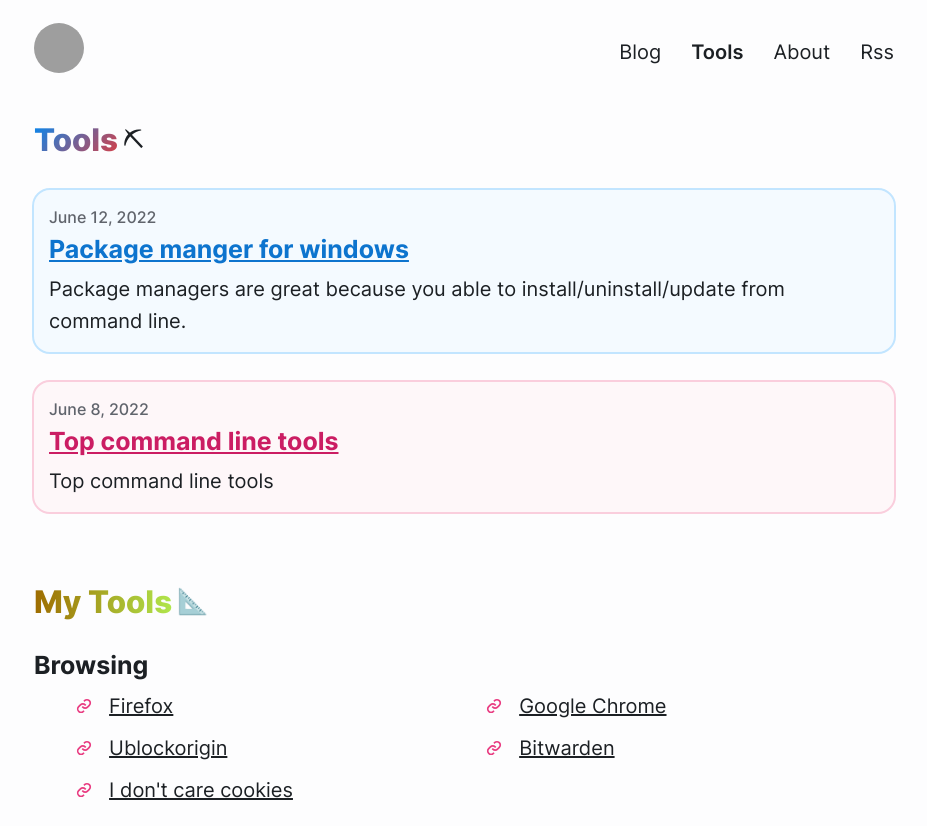
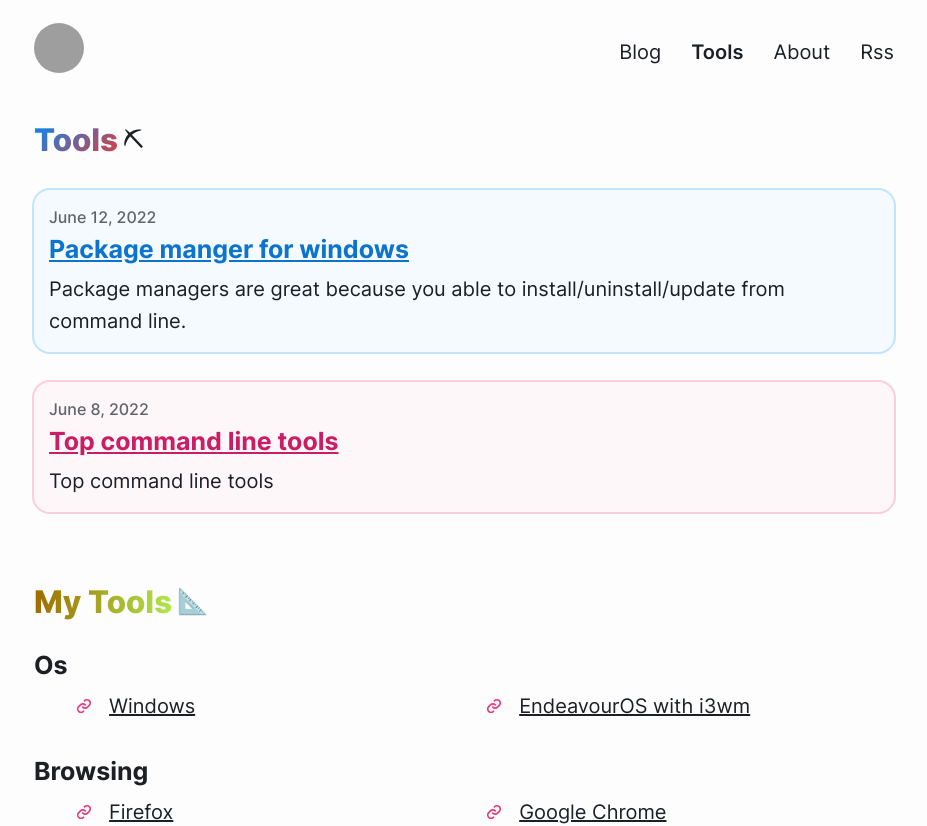
Before and after one commit to BESHOI/beshoi-site, a Next.js app: page /tools in a window 1280 px wide. Shown: the top 826 px of the page, without its empty margins (176-1103 px from the left). Built offline with nearby package versions, Linux system fonts and the light colour scheme; grey boxes are pictures that could not be loaded.

Commit message:
update tools data

```diff
--- a/src/components/Tools/ToolsData.ts
+++ b/src/components/Tools/ToolsData.ts
@@ -1,4 +1,20 @@
 export const ToolsData = [
+  // Os
+  {
+    title: 'Os',
+    list: [
+      {
+        name: 'Windows',
+        link: '#',
+      },
+
+      {
+        name: 'EndeavourOS with i3wm',
+        link: 'https://endeavouros.com/',
+      },
+    ],
+  },
+
   // Browsing
   {
     title: 'Browsing',
```
